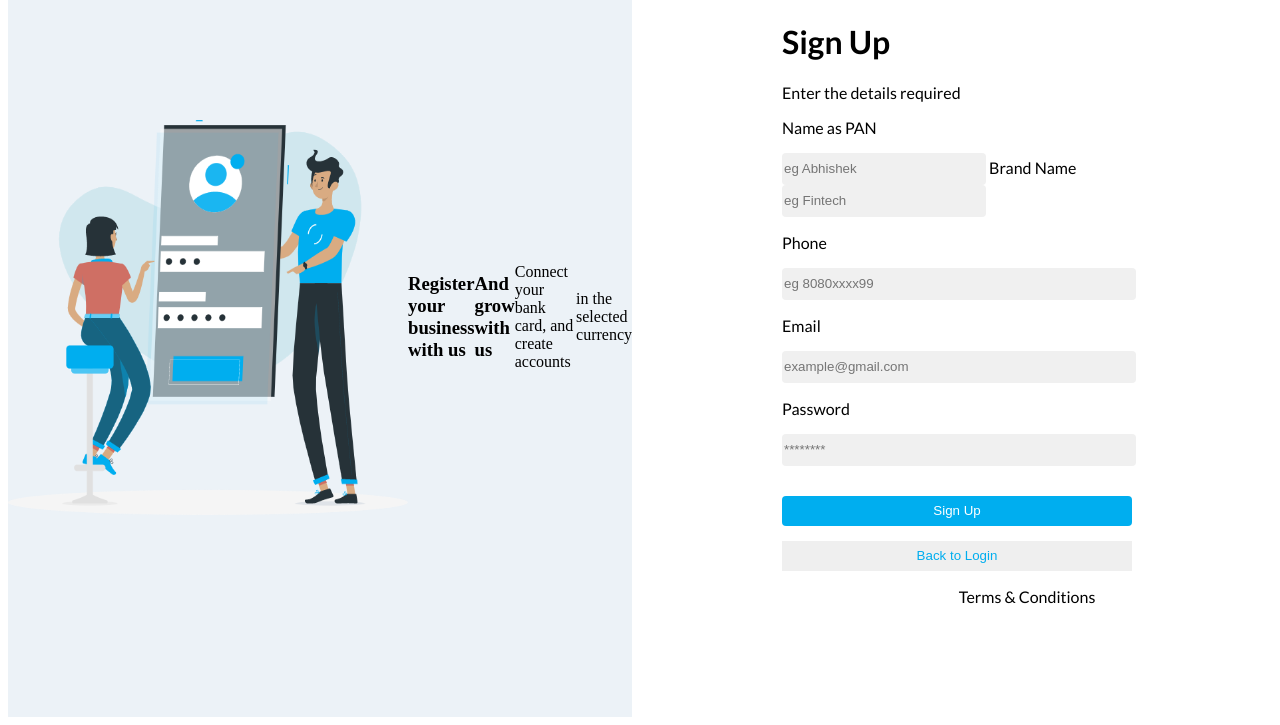
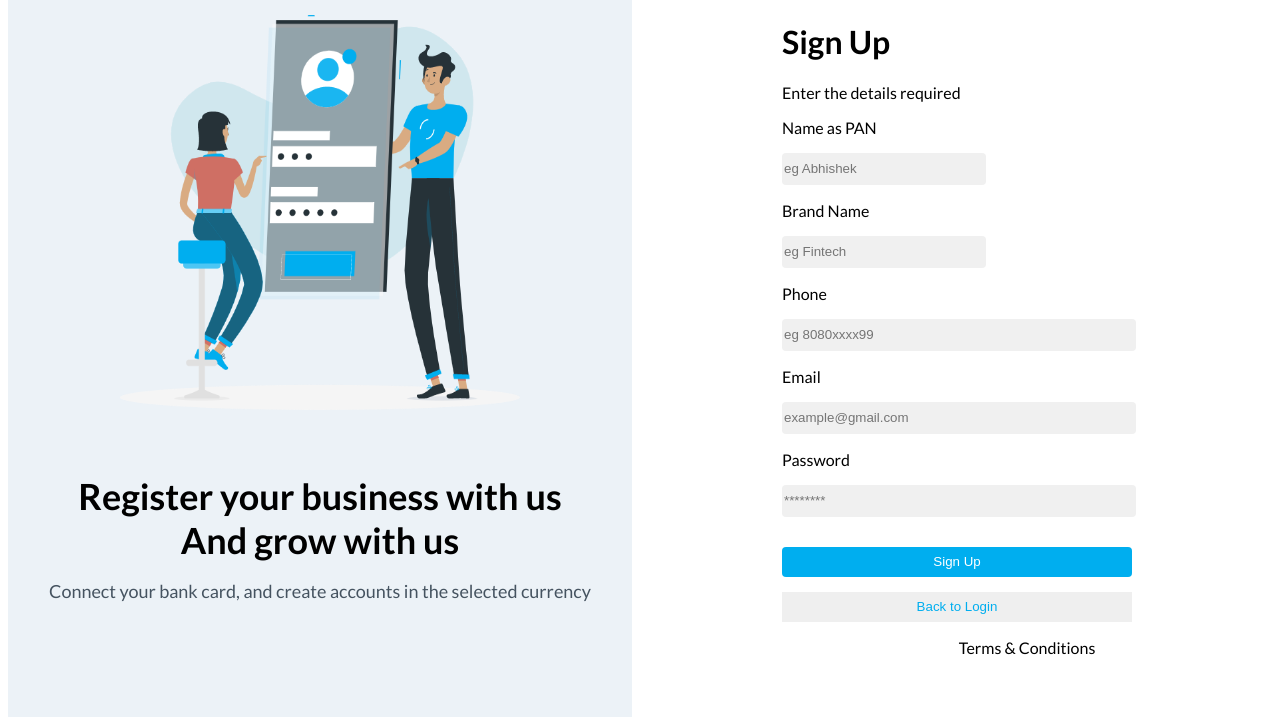
Before and after one commit to Govindmishra123/Qikpay, a plain HTML site: page index.html in a window 1280 px wide. Shown: the part 91-816 px from the top of the page. Drawn offline with Linux system fonts and the light colour scheme.

Commit message:
updated html file

```diff
--- a/index.html
+++ b/index.html
@@ -12,25 +12,32 @@
 <body>
     <div id="container">
         <div class="left">
-            <img src="./assets/Mobile login-rafiki.png" alt="">
-            <span>
-                <h3>Register your business with us</h3>
-            </span>
-            <span>
-                <h3>And grow with us</h3>
-            </span>
-            <span class="span2">Connect your bank card, and create accounts</span>
-            <span class="span2">in the selected currency</span>
+            <div class="left__content">
+                <div class="signup__img">
+                    <img src="./assets/Mobile login-rafiki.png" alt="">
+                </div>
+
+                <h2>Register your business with us</h2>
+                <h2>And grow with us</h2>
+                <p class="bank__message">Connect your bank card, and create accounts in the selected currency</p>
+            </div>
         </div>
+
         <div class="right">
             <img src="./assets/Rectangle 74.png" alt="quikpayLogo">
             <div class="form">
                 <h1>Sign Up</h1>
                 <p>Enter the details required</p>
-                <p>Name as PAN</p>
-                <input class="inputname" type="text" placeholder="eg Abhishek">
-                <span>Brand Name</span>
-                <input class="inputname" type="text" placeholder="eg Fintech">
+                <div class="user__name__section">
+                    <div class="user__name">
+                        <p>Name as PAN</p>
+                        <input class="inputname" type="text" placeholder="eg Abhishek">
+                    </div>
+                    <div class="brand__name">
+                        <p>Brand Name</p>
+                        <input class="inputname" type="text" placeholder="eg Fintech">
+                    </div>
+                </div>
                 <p>Phone</p>
                 <input class="inputdata" type="number" placeholder="eg 8080xxxx99">
                 <p>Email</p>
```
